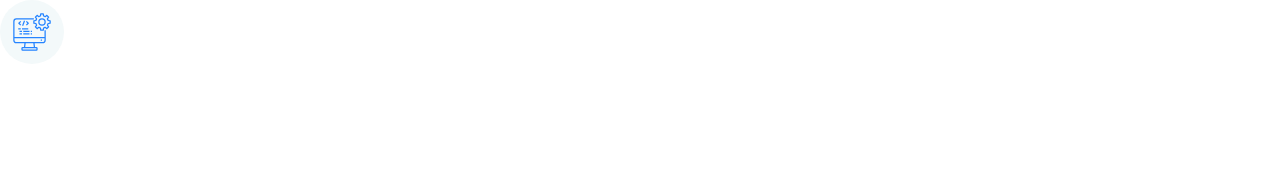
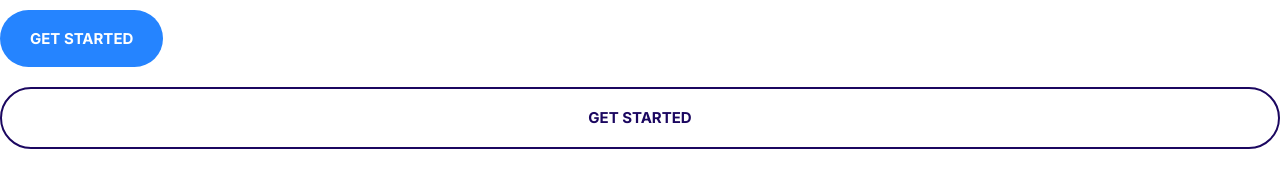
Before and after one commit to biatuong0978/bearnitize, a plain HTML site: page index.html in a window 1280 px wide. Drawn offline with Linux system fonts and the light colour scheme.

Commit message:
Build buttons effect

```diff
--- a/css/styles.css
+++ b/css/styles.css
@@ -4,6 +4,12 @@
     --color-accent: #ff3400;
     --color-headings: #1b0760;
     --color-body: #918ca4;
+}
+
+* ,
+*::after,
+*::before {
+    box-sizing: border-box;
 }
 
 /* Typography */
@@ -164,11 +170,76 @@ p {
 }
 
 .icon-container {
+    align-items: center;
     background: #f3f9fa;
-    width: 64px;
-    height: 64px;
     border-radius: 100%;
     display: inline-flex;
+    height: 64px;
     justify-content: center;
-    align-items: center;
+    width: 64px;
 }
+
+/* Buttons */
+
+.btn {
+    border-radius: 999px;
+    border: 0;
+    color: #fff;
+    cursor: pointer;
+    font-size: 1.8rem;
+    font-weight: 700;
+    margin: 1rem 0;
+    padding: 2rem 3rem;
+    text-align: center;
+    text-transform: uppercase;
+    white-space: nowrap;
+}
+
+.btn--primary {
+    background: var(--color-primary);
+    color: #fff;
+}
+
+.btn--primary:hover {
+    background: #3a8ffd;
+    color: #fff;
+}
+
+.btn--secondary {
+    background: var(--color-secondary);
+}
+
+.btn--secondary:hover {
+    background: #00c8eb;
+}
+
+.btn--accent {
+    background: var(--color-accent);
+    color: #fff;
+}
+
+.btn--accent:hover {
+    background: #ec3000;
+}
+
+.btn--block {
+    width: 100%;
+    display: inline-block;
+}
+
+.btn--outline {
+    background: #fff;
+    color: var(--color-headings);
+    border: 2px solid var(--color-headings);
+}
+
+.btn--outline:hover {
+    background: var(--color-headings);
+    color: #fff;
+}
+
+@media screen and (min-width: 1024px) {
+    .btn {
+        font-size: 1.5rem;
+    }
+}
--- a/index.html
+++ b/index.html
@@ -14,10 +14,7 @@
     <link rel="stylesheet" href="css/styles.css" />
   </head>
   <body>
-    <span class="icon-container">
-      <svg class="icon icon--primary">
-        <use xlink:href="images/sprite.svg#computer"></use>
-      </svg>
-    </span>
+    <button class="btn btn--primary">Get Started</button>
+    <a href="#"><button class="btn btn--block btn--outline">Get Started</button></a>
   </body>
 </html>
```
Also changed, not shown: components/buttons.html (added, +2 -0 lines). Lines whose indentation alone changed are shown as unchanged.
